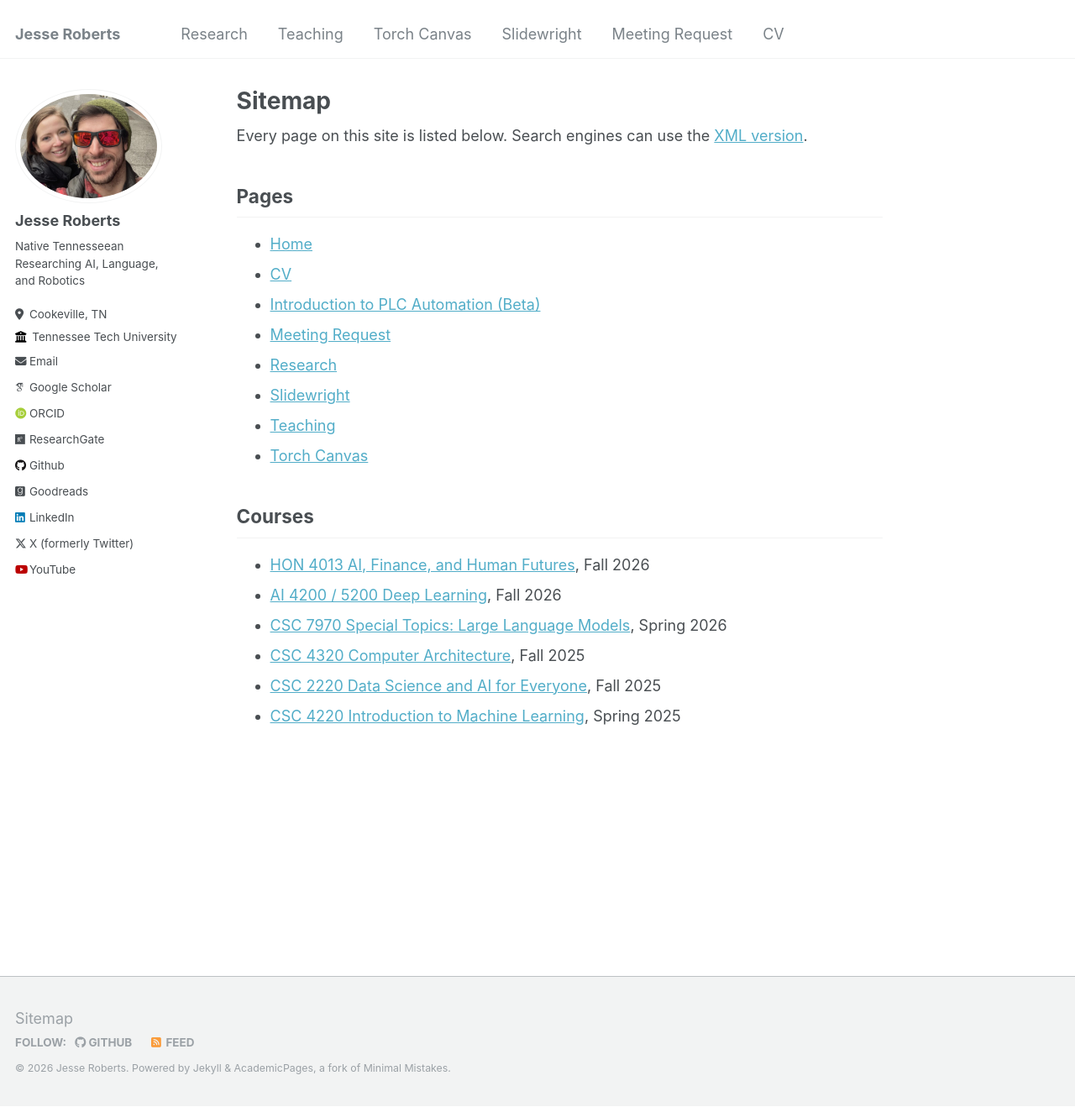
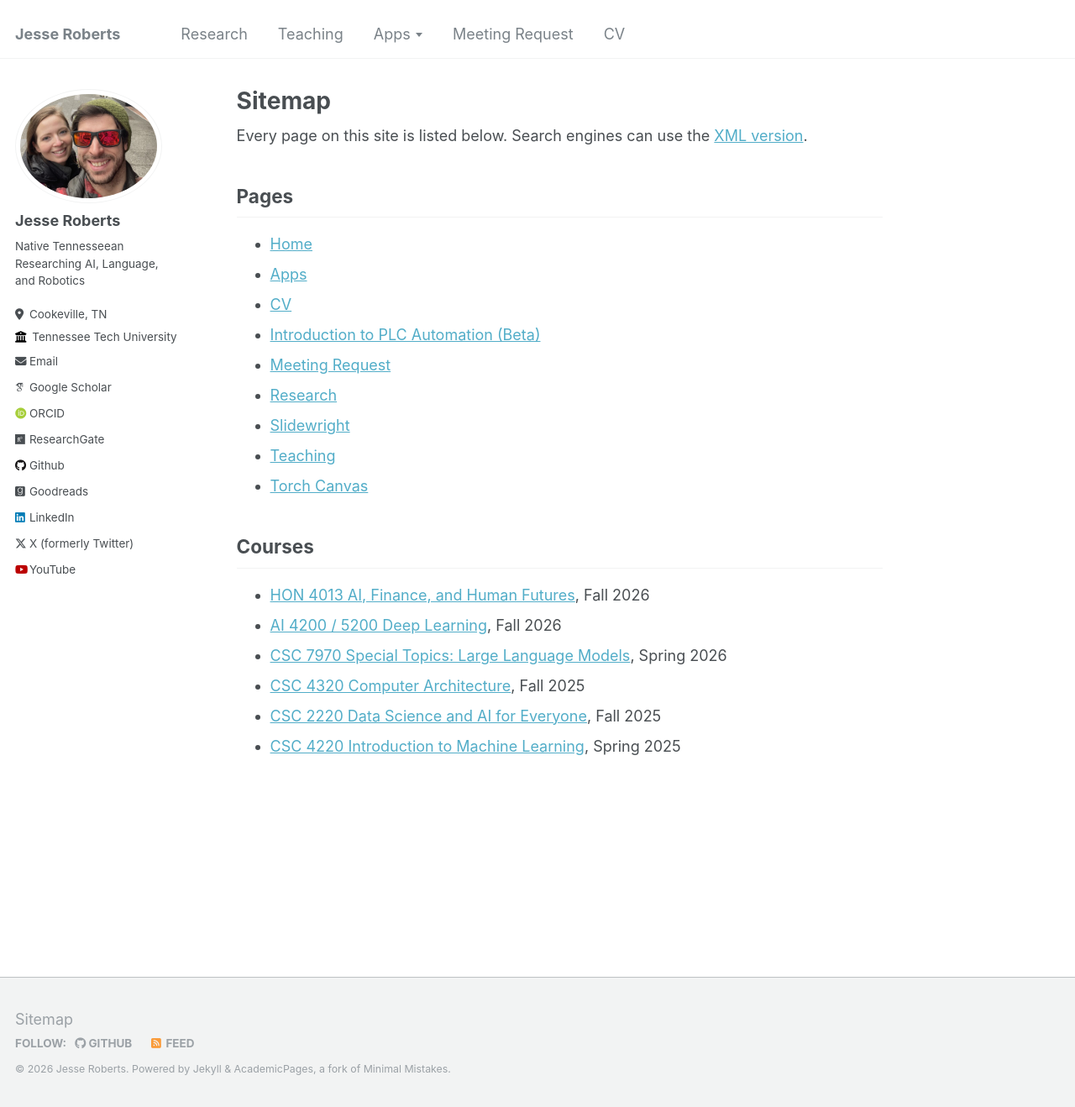
Before and after one commit to JesseTNRoberts/New-site-test, a Jekyll site: the page built from _pages/sitemap.md, in a window 1280 px wide and 1318 px high. Shown: the whole window at 84% size. Built offline with Jekyll 4.4.1, drawn with Linux system fonts in a browser that asks for light colours; some web fonts are replaced.

Commit message:
Apps menu: one hover panel for Torch Canvas, Slidewright and Ladderbox
Replaces the Torch Canvas and Slidewright menu items with Apps. The panel
opens on hover or keyboard focus and lists _data/apps.yml; in the phone menu
the apps show indented under Apps. Clicking Apps opens the new /apps/ page.

Co-Authored-By: Claude Opus 5.5 <noreply@anthropic.com>
Claude-Session: https://claude.ai/code/session_01BWpusD5iJ9SLaHKZ1MfBBy

```diff
--- /dev/null
+++ b/_includes/apps-menu.html
@@ -0,0 +1,27 @@
+{% comment %}
+  The Apps item in the top menu. On wide screens a panel opens on hover or keyboard focus, so every
+  app is one click away. When the theme's greedy nav moves this item into the ☰ menu, the panel shows
+  inline as indented links. Apps are listed in _data/apps.yml. Params: link, base.
+{% endcomment %}
+{% assign apps = site.data.apps %}
+<li class="masthead__menu-item apps-menu">
+  <a class="apps-menu__label" href="{{ include.base }}{{ include.link.url }}">{{ include.link.title }}<span class="apps-menu__caret" aria-hidden="true"></span></a>
+  <div class="apps-menu__panel">
+    <p class="apps-menu__intro">{{ apps.intro }}</p>
+    <ul class="apps-menu__list">
+      {% for a in apps.items %}
+      <li class="apps-menu__item">
+        <a class="apps-menu__app" href="{{ include.base }}{{ a.url }}">
+          <img src="{{ include.base }}{{ a.icon }}" alt="" width="36" height="36">
+          <span class="apps-menu__text">
+            <span class="apps-menu__name">{{ a.name }}{% if a.beta %} <span class="apps-menu__beta">Beta</span>{% endif %}</span>
+            <span class="apps-menu__tagline">{{ a.tagline }}</span>
+          </span>
+        </a>
+        {% if a.page %}<a class="apps-menu__more" href="{{ include.base }}{{ a.page }}">{{ a.more }}</a>{% endif %}
+      </li>
+      {% endfor %}
+    </ul>
+    <a class="apps-menu__all" href="{{ include.base }}{{ include.link.url }}">All apps</a>
+  </div>
+</li>
--- a/_includes/masthead.html
+++ b/_includes/masthead.html
@@ -13,7 +13,9 @@
               {% else %}
               {% assign domain = base_path %}
             {% endif %}
+            {% if link.menu == "apps" %}{% include apps-menu.html link=link base=domain %}{% else %}
             <li class="masthead__menu-item"><a href="{{ domain }}{{ link.url }}">{{ link.title }}</a></li>
+            {% endif %}
           {% endfor %}
         </ul>
         <ul class="hidden-links hidden"></ul>
--- /dev/null
+++ b/_sass/_apps.scss
@@ -0,0 +1,286 @@
+/* ==========================================================================
+   Apps: the top-menu panel (_includes/apps-menu.html) and the /apps/ page.
+   The greedy nav styles every li and a inside .visible-links, so the panel
+   resets those rules for its own items.
+   ========================================================================== */
+
+$apps-beta-ink: #7a4a00;
+$apps-beta-bg: #ffe9b8;
+$apps-beta-line: #f0c060;
+
+%apps-beta {
+  display: inline-block;
+  padding: 0.05em 0.5em;
+  font-size: 0.7em;
+  font-weight: bold;
+  letter-spacing: 0.06em;
+  line-height: 1.4;
+  text-transform: uppercase;
+  vertical-align: middle;
+  color: $apps-beta-ink;
+  background: $apps-beta-bg;
+  border: 1px solid $apps-beta-line;
+  border-radius: 999px;
+}
+
+.greedy-nav .apps-menu {
+  position: relative;
+
+  .apps-menu__caret {
+    display: inline-block;
+    width: 0;
+    height: 0;
+    margin-left: 0.35em;
+    vertical-align: 0.15em;
+    border-left: 4px solid transparent;
+    border-right: 4px solid transparent;
+    border-top: 5px solid currentColor;
+  }
+
+  .apps-menu__panel {
+    font-weight: normal;
+  }
+
+  .apps-menu__list {
+    margin: 0;
+    padding: 0;
+    list-style: none;
+  }
+
+  .apps-menu__beta {
+    @extend %apps-beta;
+    margin-left: 0.3em;
+  }
+}
+
+/* In the menu bar: a panel that opens on hover or focus. */
+.greedy-nav .visible-links .apps-menu {
+  .apps-menu__panel {
+    position: absolute;
+    top: 100%;
+    left: 0.25rem;
+    z-index: 30;
+    width: 380px;
+    margin-top: 0.35rem;
+    padding: 0.8rem 0.6rem 0.6rem;
+    font-size: $type-size-6;
+    white-space: normal;
+    background: #fff;
+    border: 1px solid $border-color;
+    border-radius: 12px;
+    box-shadow: 0 10px 30px rgba(0, 0, 0, 0.14);
+    visibility: hidden;
+    opacity: 0;
+    transform: translateY(-4px);
+    transition: opacity 0.15s ease, transform 0.15s ease, visibility 0s linear 0.15s;
+
+    /* An invisible bridge so the pointer can cross the gap without closing the panel. */
+    &::before {
+      content: "";
+      position: absolute;
+      left: 0;
+      right: 0;
+      top: -0.6rem;
+      height: 0.6rem;
+    }
+  }
+
+  &:hover .apps-menu__panel,
+  &:focus-within .apps-menu__panel {
+    visibility: visible;
+    opacity: 1;
+    transform: none;
+    transition: opacity 0.15s ease, transform 0.15s ease, visibility 0s;
+  }
+
+  .apps-menu__intro {
+    margin: 0 0.6rem 0.5rem;
+    color: $gray;
+    line-height: 1.4;
+  }
+
+  .apps-menu__list li,
+  .apps-menu__list li:first-child,
+  .apps-menu__list li:last-child {
+    display: block;
+    font-weight: normal;
+  }
+
+  .apps-menu__item {
+    display: block;
+    position: relative;
+    border-radius: 8px;
+
+    &:hover,
+    &:focus-within {
+      background: mix(#fff, $primary-color, 90%);
+    }
+  }
+
+  .apps-menu__app,
+  .apps-menu__list li:first-child .apps-menu__app,
+  .apps-menu__list li:last-child .apps-menu__app {
+    display: flex;
+    gap: 0.75rem;
+    align-items: flex-start;
+    margin: 0;
+    padding: 0.55rem 0.6rem 0.2rem;
+    color: $text-color;
+
+    &::before {
+      display: none;
+    }
+
+    img {
+      flex: none;
+      width: 36px;
+      height: 36px;
+      object-fit: contain;
+    }
+  }
+
+  .apps-menu__text {
+    display: block;
+    min-width: 0;
+  }
+
+  .apps-menu__name {
+    display: block;
+    font-weight: bold;
+    color: $text-color;
+  }
+
+  .apps-menu__tagline {
+    display: block;
+    color: $gray;
+    line-height: 1.35;
+  }
+
+  .apps-menu__more,
+  .apps-menu__list li:first-child .apps-menu__more,
+  .apps-menu__list li:last-child .apps-menu__more {
+    display: inline-block;
+    margin: 0 0 0 calc(36px + 1.35rem);
+    padding: 0.1rem 0 0.55rem;
+    font-size: 0.85em;
+    color: $masthead-link-color;
+
+    &::before {
+      display: none;
+    }
+
+    &:hover {
+      text-decoration: underline;
+    }
+  }
+
+  .apps-menu__all {
+    display: inline-block;
+    margin: 0.4rem 0.6rem 0.1rem;
+    padding: 0;
+    font-size: 0.85em;
+    font-weight: bold;
+    color: $masthead-link-color;
+
+    &::before {
+      display: none;
+    }
+
+    &:hover {
+      text-decoration: underline;
+    }
+  }
+}
+
+/* In the ☰ menu: the apps show inline, indented under Apps. */
+.greedy-nav .hidden-links .apps-menu {
+  .apps-menu__caret,
+  .apps-menu__intro,
+  .apps-menu__tagline,
+  .apps-menu__more,
+  .apps-menu__all {
+    display: none;
+  }
+
+  .apps-menu__app {
+    display: flex;
+    gap: 0.6rem;
+    align-items: center;
+    padding: 8px 20px 8px 36px;
+
+    img {
+      flex: none;
+      width: 22px;
+      height: 22px;
+      object-fit: contain;
+    }
+  }
+}
+
+/* The /apps/ page. */
+.page__content {
+  .apps-intro {
+    font-size: 1.05em;
+  }
+
+  .apps-grid {
+    display: grid;
+    gap: 1.25em;
+    margin: 1.5em 0 2em;
+  }
+
+  .apps-card {
+    display: flex;
+    gap: 1.1em;
+    align-items: flex-start;
+    padding: 1.2em 1.3em;
+    border: 1px solid $border-color;
+    border-radius: 14px;
+
+    &__mark {
+      flex: none;
+      width: 64px;
+      height: 64px;
+      object-fit: contain;
+    }
+
+    &__body {
+      min-width: 0;
+    }
+
+    h2 {
+      margin: 0 0 0.15em;
+      padding: 0;
+      font-size: 1.25em;
+      border: 0;
+    }
+
+    &__tagline {
+      margin: 0 0 0.5em;
+      font-weight: bold;
+      color: $gray;
+    }
+
+    &__desc {
+      margin: 0 0 0.9em;
+      font-size: $type-size-6;
+      line-height: 1.55;
+    }
+
+    &__actions {
+      display: flex;
+      flex-wrap: wrap;
+      gap: 0.5em;
+      margin: 0;
+
+      .btn {
+        margin: 0;
+      }
+    }
+  }
+
+  .apps-card__beta {
+    @extend %apps-beta;
+    margin-left: 0.4em;
+  }
+}
--- a/assets/css/main.scss
+++ b/assets/css/main.scss
@@ -37,6 +37,7 @@
 @import "torch_canvas";
 @import "slidewright";
 @import "plc_course";
+@import "apps";
 @import "cv";
 @import "research";
 @import "archive";
```
Also changed, not shown: README.md (+1 -0 lines), _data/apps.yml (added, +38 -0 lines), _data/navigation.yml (+5 -5 lines), _pages/apps.html (added, +31 -0 lines), assets/plc-course/ladderbox-mark.svg (added).
